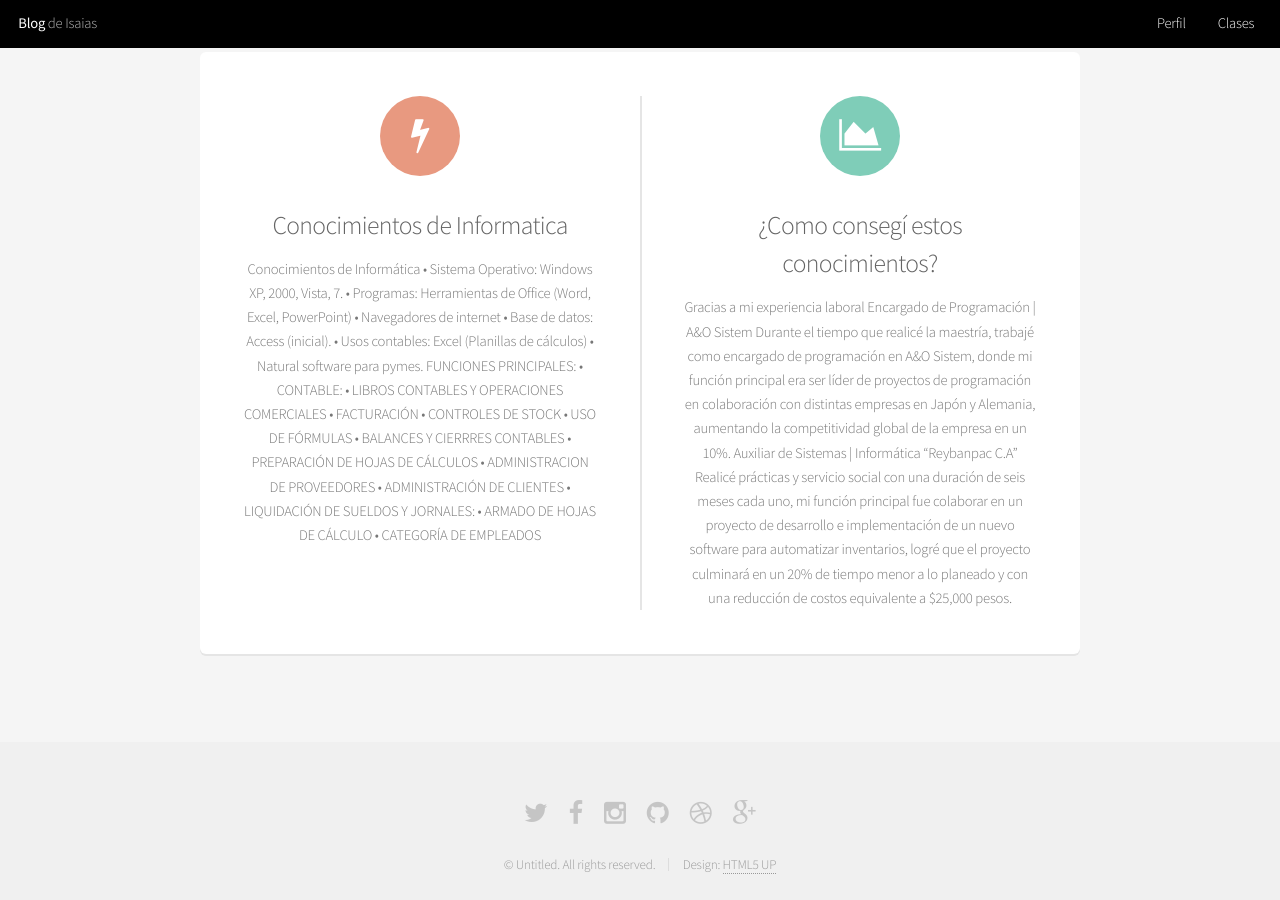
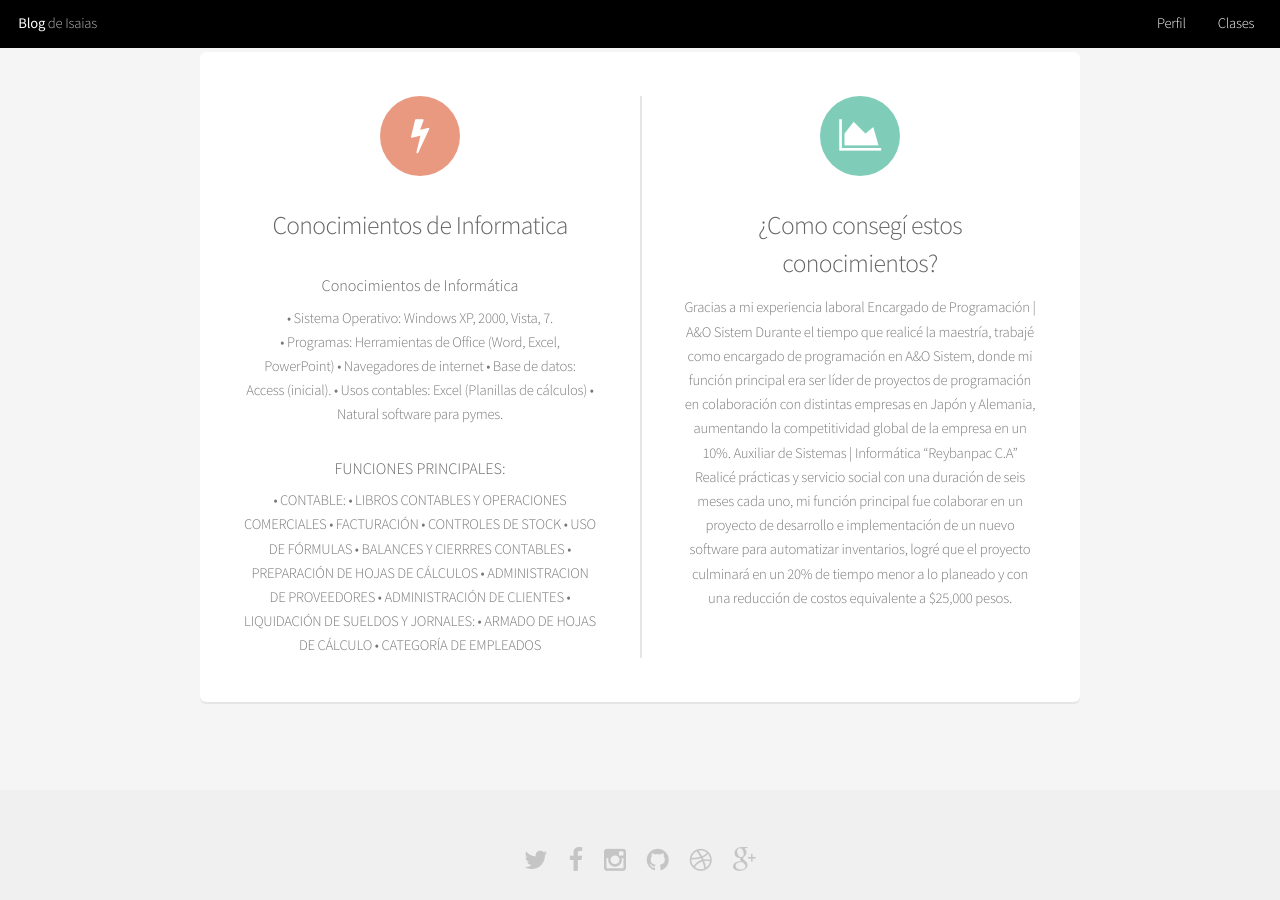
Before and after one commit to Isaias593/IndexBlog, a Jekyll site: the page built from index.html, in a window 1280 px wide and 900 px high, scrolled down 480 px. Built offline with Jekyll 4.4.1, drawn with Linux system fonts in a browser that asks for light colours; the list of posts is cut into pages by our own code.

```diff
--- a/index.html
+++ b/index.html
@@ -26,16 +26,16 @@ puntualidad</p>
 		<section>
 			<span class="icon major fa-bolt accent2"></span>
 			<h3>Conocimientos de Informatica</h3>
-			<p>Conocimientos de Informática
-•	Sistema Operativo: Windows XP, 2000, Vista, 7.
+			<p><h4>Conocimientos de Informática</h4>
+<p>•	Sistema Operativo: Windows XP, 2000, Vista, 7.</br>
 •	Programas: Herramientas de Office (Word, Excel, PowerPoint)
 •	Navegadores de internet
 •	Base de datos: Access (inicial).
 •	Usos contables: Excel (Planillas de cálculos)
-•	Natural software para pymes.
+•	Natural software para pymes.<p>
 
 
-FUNCIONES PRINCIPALES:
+<h4>FUNCIONES PRINCIPALES:</h4>
 •	CONTABLE:
 •	LIBROS CONTABLES Y OPERACIONES COMERCIALES
 •	FACTURACIÓN
```
